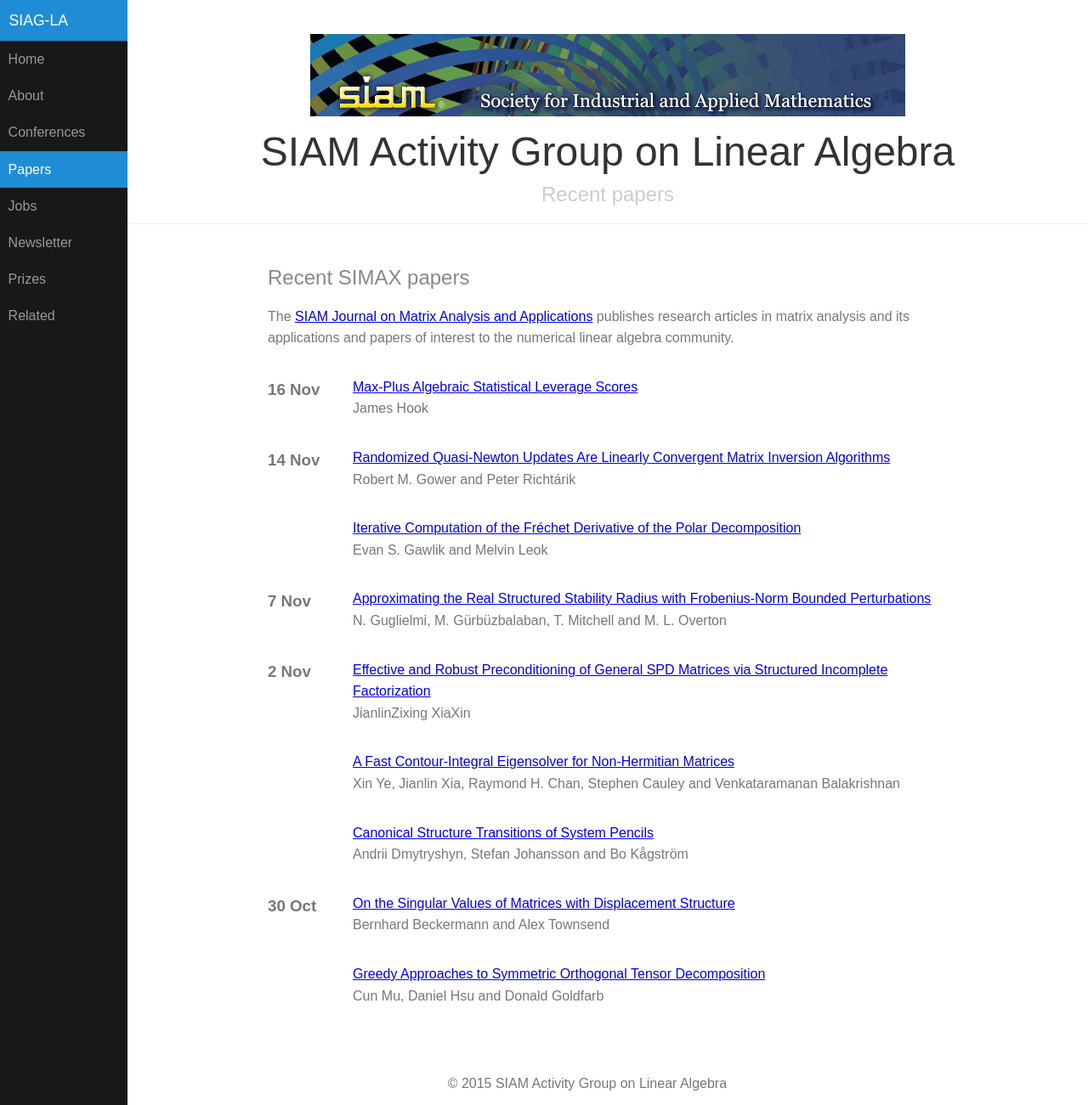
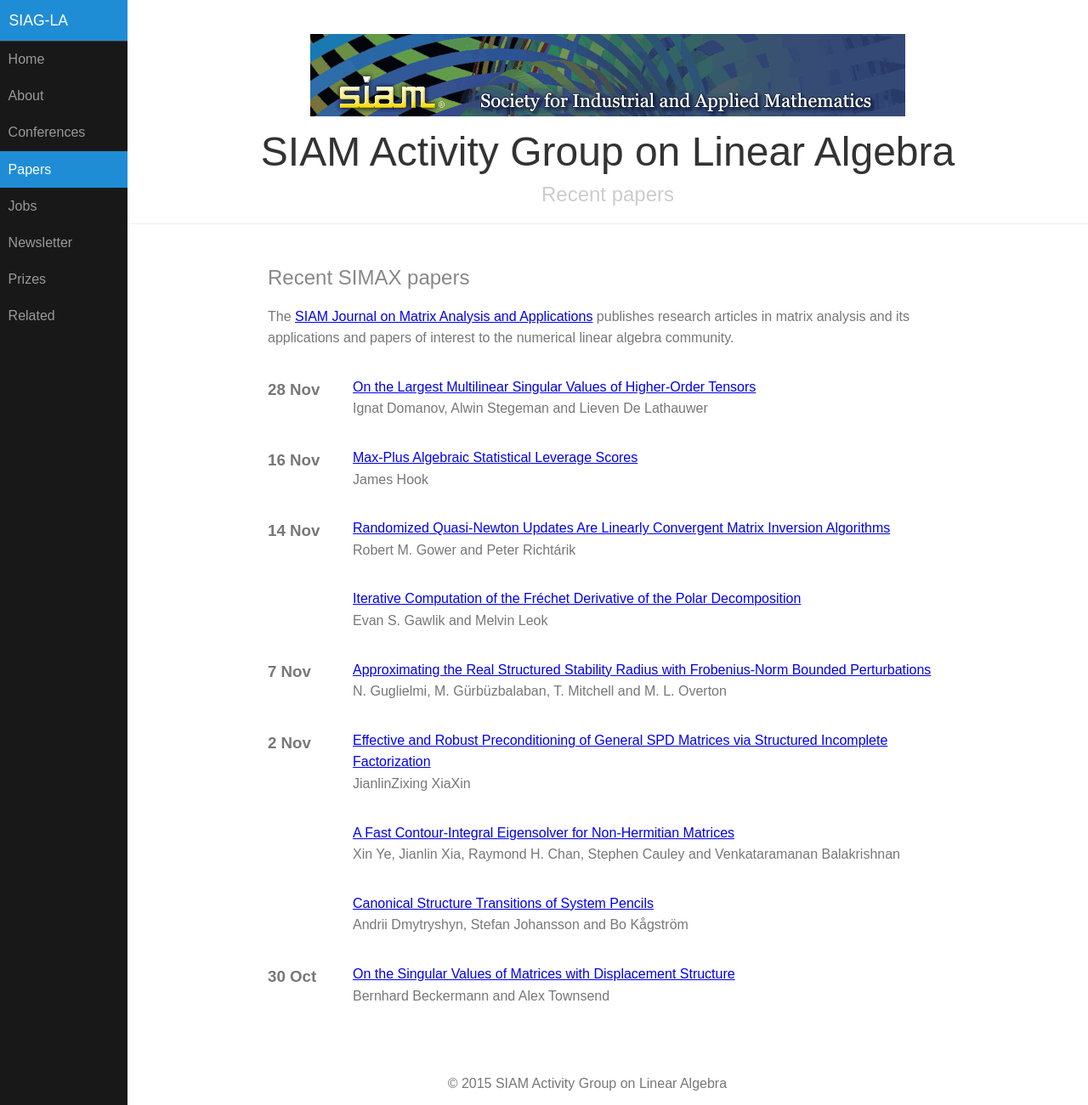
Before and after one commit to dbindel/siagla, a Jekyll site: the page built from simax.html, in a window 1280 px wide and 1301 px high. Shown: the whole window at 85% size. Built offline with Jekyll 4.4.1, drawn with Linux system fonts in a browser that asks for light colours.

Commit message:
Automated updates to simax.yml

```diff
--- a/_data/simax.yml
+++ b/_data/simax.yml
@@ -2496,3 +2496,11 @@
   pp_start: '1410'
   title: Max-Plus Algebraic Statistical Leverage Scores
   volume: '38'
+- authors: Ignat Domanov, Alwin Stegeman and Lieven De Lathauwer
+  date: '2017-11-28T08:00:00Z'
+  doi: doi:10.1137/16M110770X
+  link: http://epubs.siam.org/doi/abs/10.1137/16M110770X?ai=s7&mi=3ezuvv&af=R
+  pp_end: '1453'
+  pp_start: '1434'
+  title: On the Largest Multilinear Singular Values of Higher-Order Tensors
+  volume: '38'
```
